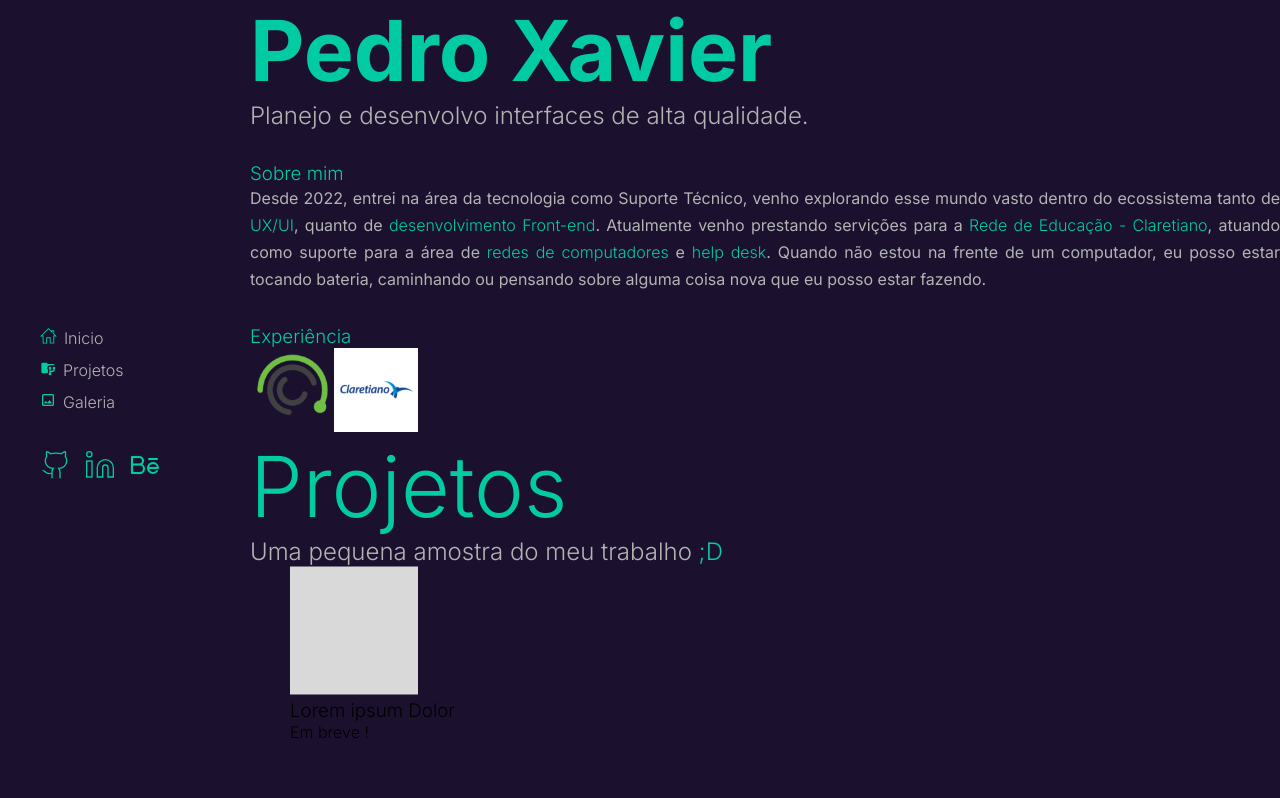
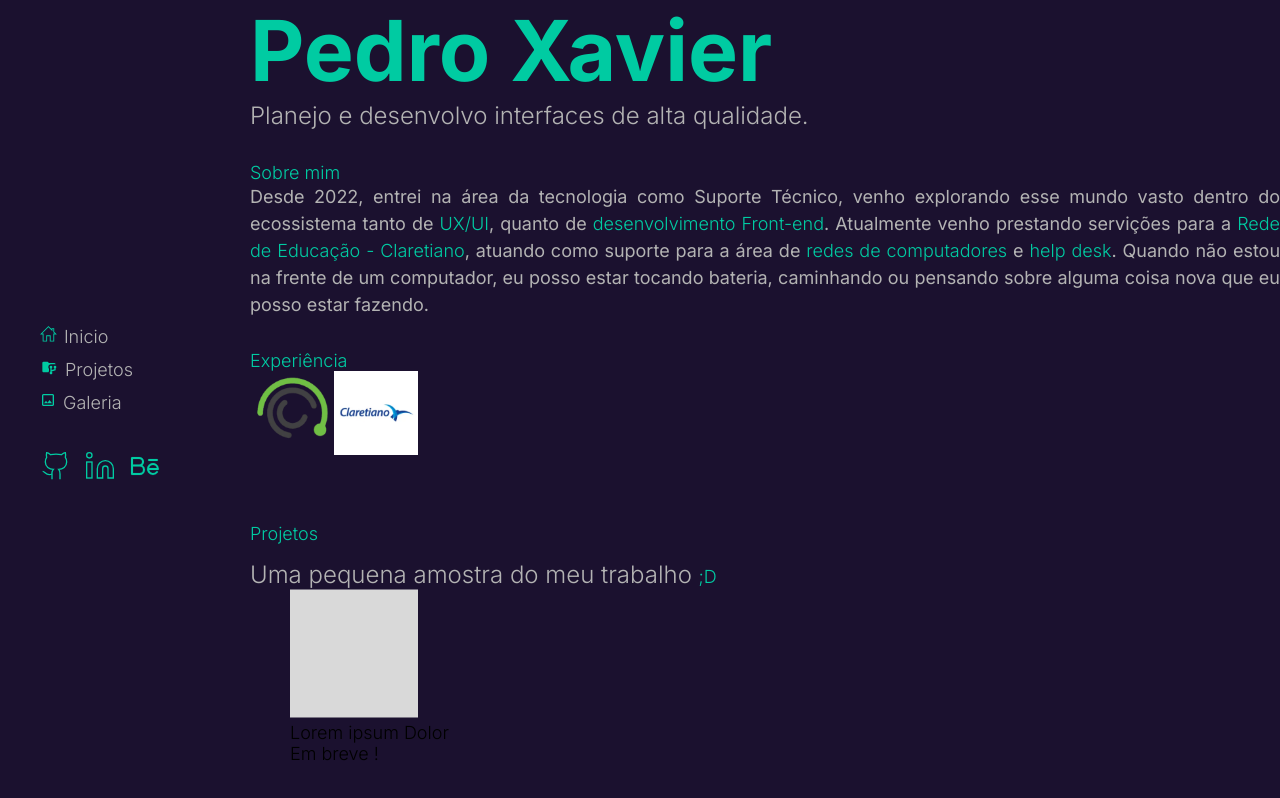
Before and after one commit to PedroXA/my-react-portfolio, a React (Vite) app: page / in a window 1280 px wide. Built offline with nearby package versions, Linux system fonts and the light colour scheme.

Commit message:
add: scrollbar css

```diff
--- a/src/index.css
+++ b/src/index.css
@@ -14,8 +14,23 @@
   list-style-type: none;
   font-family: "Inter", sans-serif;
   font-weight: 300;
+  font-size: large;
 }
 
 body {
   background-color: #1B112F;
 }
+
+::-webkit-scrollbar {
+  width: 7px;
+}
+
+::-webkit-scrollbar-track {
+  border-radius: 4px;
+}
+
+/* Handle */
+::-webkit-scrollbar-thumb {
+  background: var(--bold-color);
+  border-radius: 16px;
+}
```
